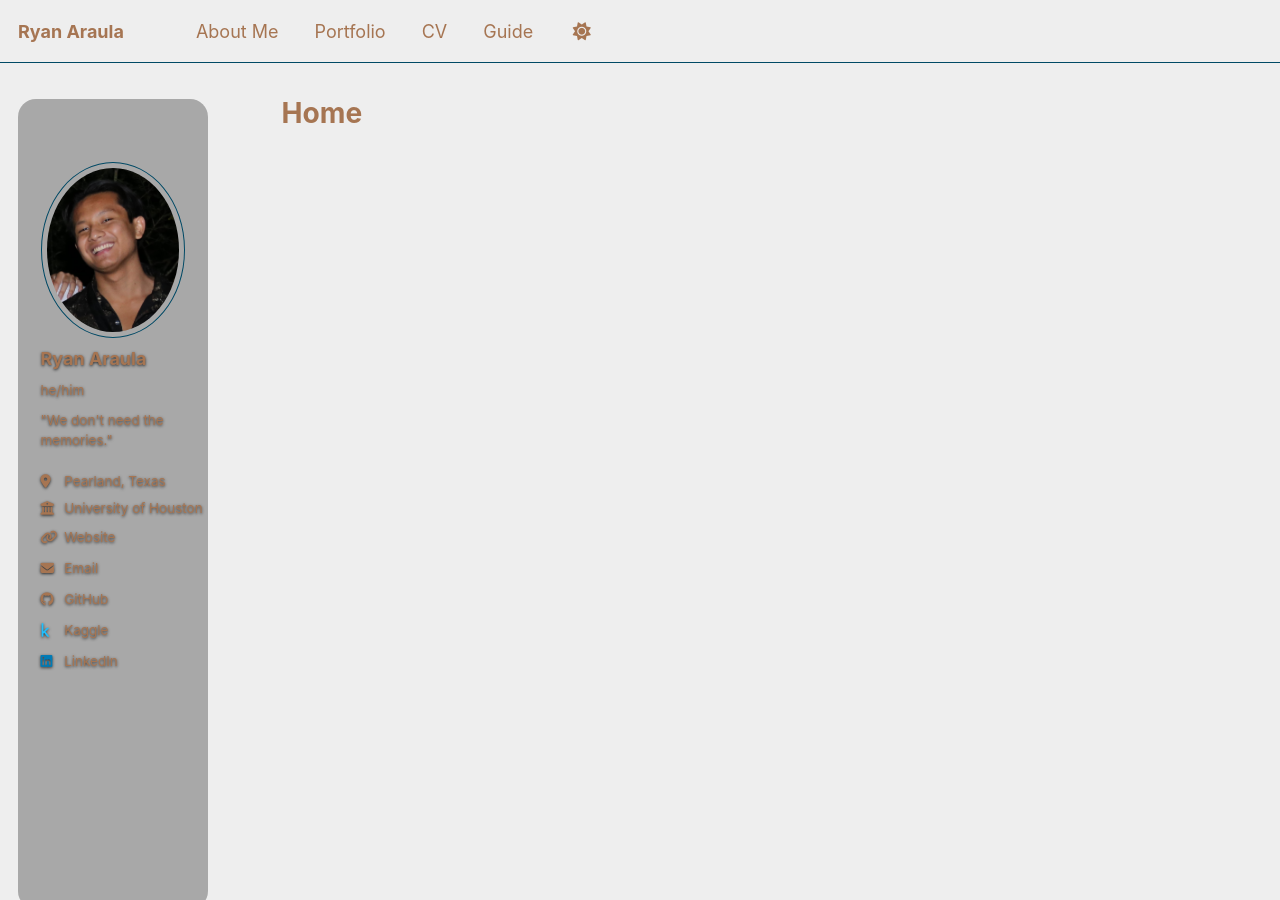
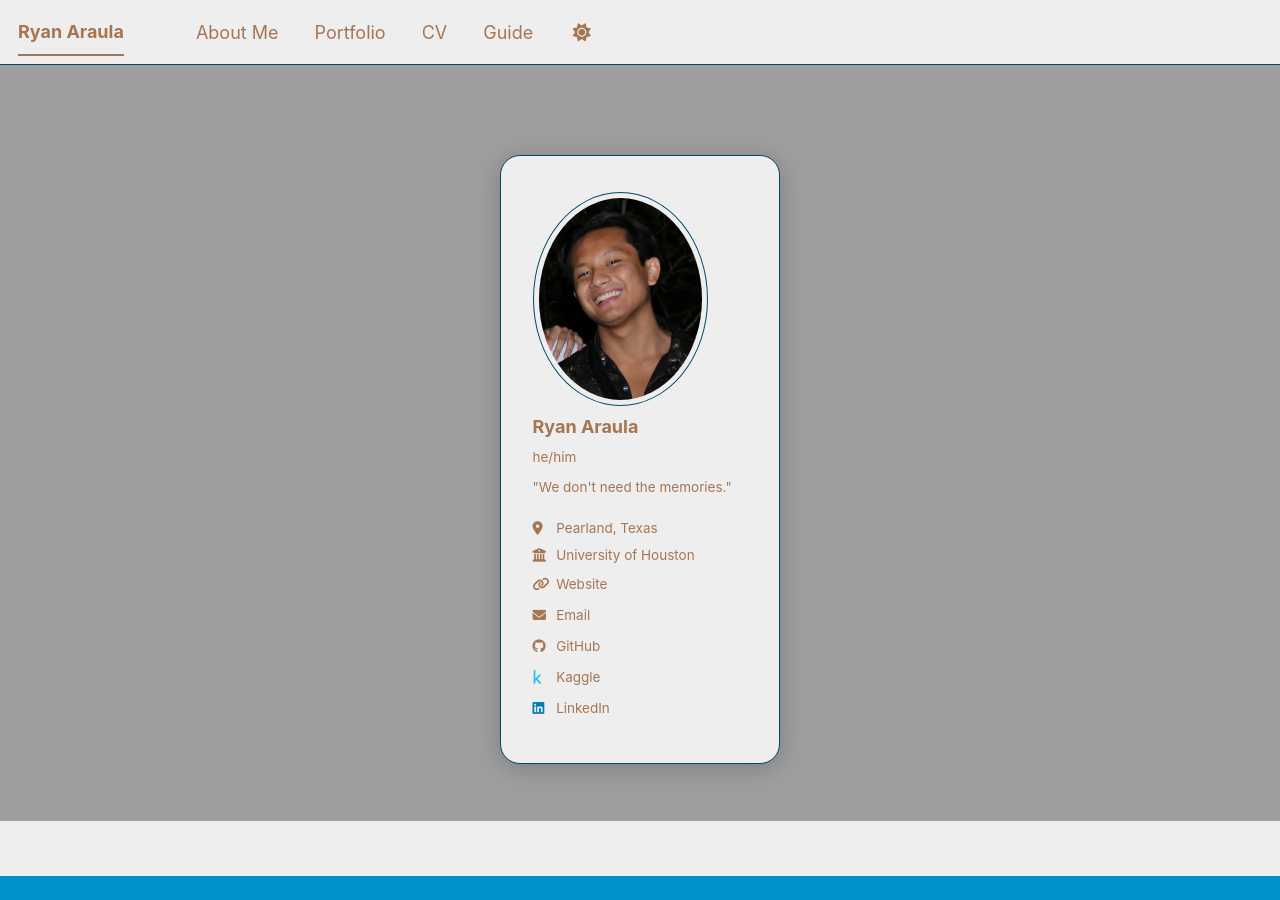
Before and after one commit to rparaula/rparaula.github.io, a Jekyll site: the page built from _pages/home.md, in a window 1280 px wide and 900 px high. Built offline with Jekyll 4.4.1, drawn with Linux system fonts in a browser that asks for light colours; a script bundle is joined from its source files by our own code; library files that are not in the unit come from our copies.

Commit message:
Initializing home page

```diff
--- a/_pages/home.md
+++ b/_pages/home.md
@@ -1,10 +1,9 @@
 ---
-permalink: /home/
+permalink: /
 title: "Home"
 author_profile: true
 classes: home-bg
 redirect_from:
   - /home/
   - /home.html
-  - /
 ---
--- a/assets/css/main.scss
+++ b/assets/css/main.scss
@@ -64,6 +64,80 @@
    Swap out the image filenames to change each page's bg.
    ===================================================== */
 
+/* --- Home --- */
+/* Background image covers the full body; sidebar uses theme colors */
+body.home-bg {
+    background-image: url("/images/bg/Day5.jpg");
+    background-size: cover;
+    background-position: center;
+    background-repeat: no-repeat;
+    background-attachment: fixed;
+}
+html[data-theme="dark"] body.home-bg {
+    background-image: url("/images/bg/Night5.jpg");
+}
+
+/* Sidebar: strip the image, use theme colors instead */
+body.home-bg .sidebar.sticky {
+    background-image: none !important;
+    background-color: var(--global-bg-color) !important;
+    background-attachment: unset;
+    box-shadow: 0 4px 24px rgba(0, 0, 0, 0.20);
+}
+html[data-theme="dark"] body.home-bg .sidebar.sticky {
+    background-color: var(--global-bg-color) !important;
+}
+
+/* No text shadow needed — sidebar now sits on a plain theme-color background */
+body.home-bg .sidebar.sticky * {
+    text-shadow: none !important;
+}
+
+/* Suppress the readability overlay on the home-page sidebar */
+body.home-bg .sidebar.sticky::before {
+    display: none !important;
+}
+
+/* Center the sidebar in the viewport for the home page */
+body.home-bg #main {
+    display: flex;
+    flex-direction: row;
+    justify-content: center;
+    align-items: flex-start;
+    min-height: 80vh;
+}
+
+body.home-bg .sidebar.sticky {
+    position: relative !important;   /* override fixed so it participates in flex flow */
+    top: auto !important;
+    height: auto !important;
+    max-height: none !important;
+    overflow: visible !important;
+    float: none !important;
+    width: auto !important;
+    min-width: 280px;
+    max-width: 380px;
+    flex: 0 0 auto;
+    margin: 3rem auto 0 !important;
+    padding: 2rem 1.75rem !important;
+    border-radius: 20px;
+    border: 1px solid var(--global-border-color);
+}
+
+/* Collapse the empty article area so the sidebar can truly center */
+body.home-bg article.page {
+    flex: 0 0 0 !important;
+    width: 0 !important;
+    min-width: 0 !important;
+    max-width: 0 !important;
+    overflow: hidden !important;
+    padding: 0 !important;
+    margin: 0 !important;
+    border: 0 !important;
+    opacity: 0;
+    pointer-events: none;
+}
+
 /* --- About Me --- */
 body.about-bg .sidebar.sticky               { background-image: url("/images/bg/Day1.jpg"); }
 html[data-theme="dark"] body.about-bg .sidebar.sticky { background-image: url("/images/bg/Night1.jpg"); }
```
